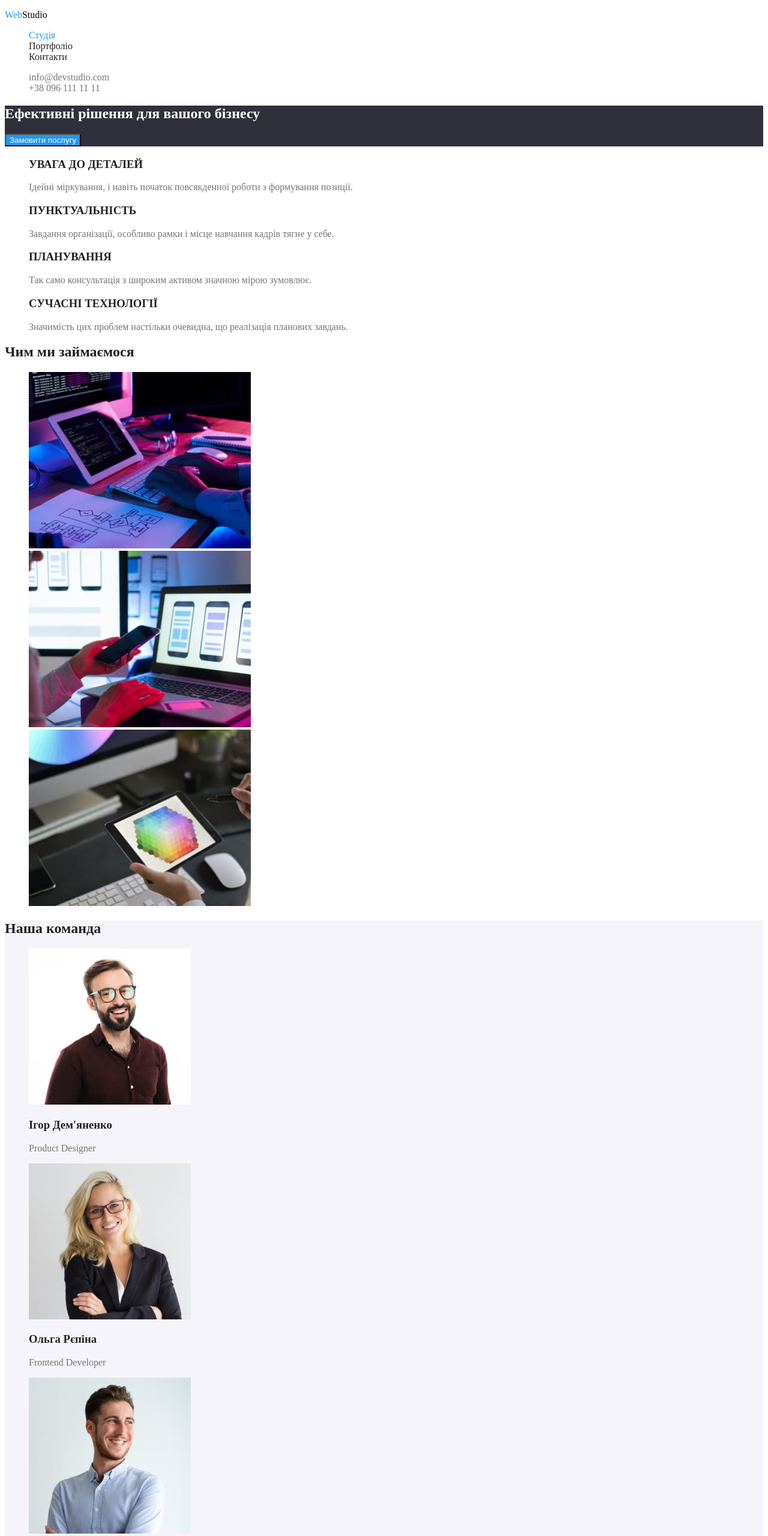
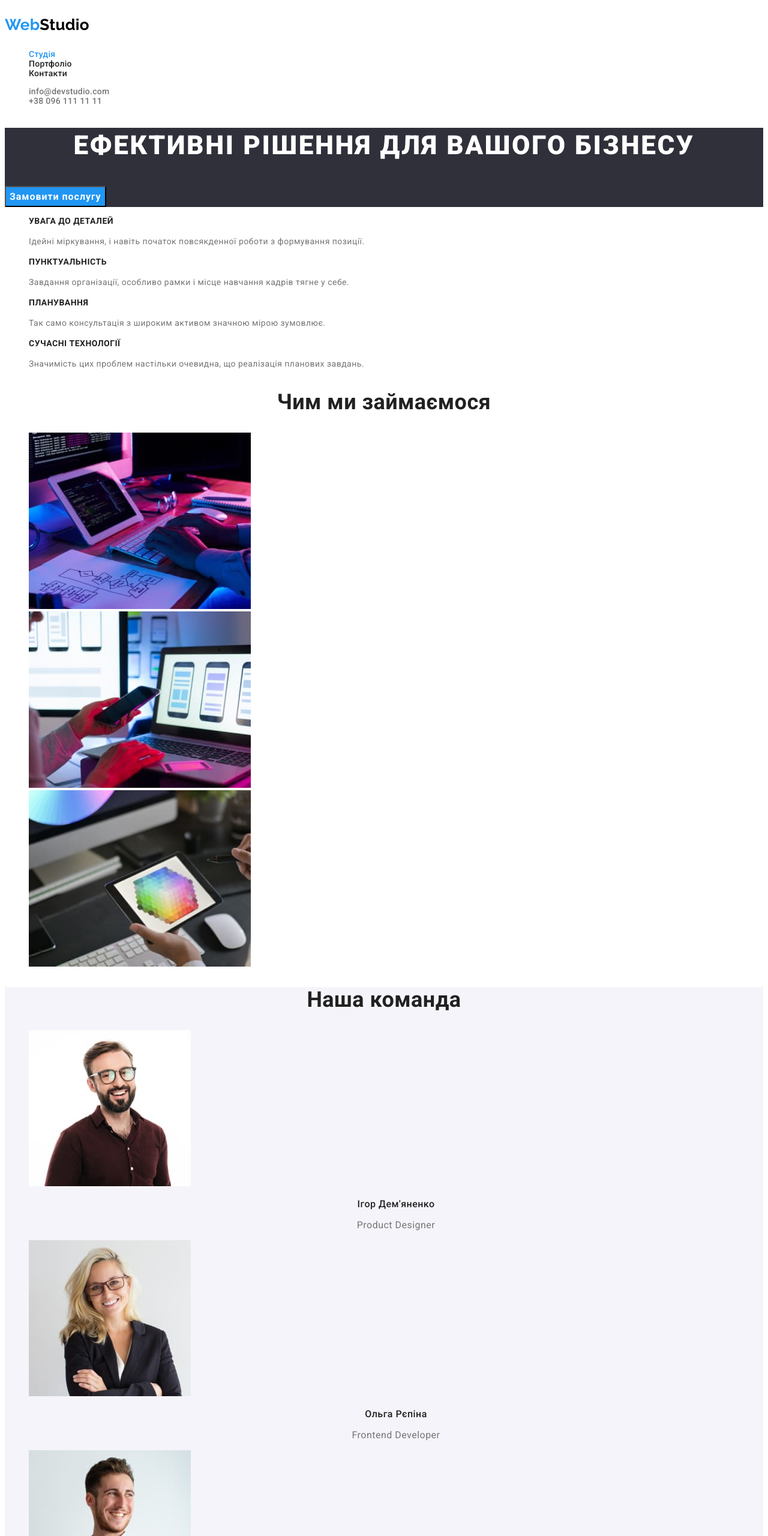
Before and after one commit to DmytroBrekalo/goit-markup-hw-02, a plain HTML site: page index.html in a window 1280 px wide. Shown: the top 2560 px of the page at 60% size. Drawn offline with Linux system fonts and the light colour scheme.

Commit message:
додано шрифти

```diff
--- a/css/styles.css
+++ b/css/styles.css
@@ -1,6 +1,8 @@
 body{
     background-color: #FFFFFF;
     color: #757575;
+    font-family: Roboto, sans-serif;
+    letter-spacing: 0.03em;
 }
 
 /* Nav */
@@ -16,12 +18,23 @@ ul{
 .logo,
 .logo-foot{
     color: #2196F3;
+    font-family: Raleway, sans-serif;
+    font-weight: 700;
+    font-size: 26px;
+    line-height: 1.19;
 }
 
 .logo span{
     color: #000000;
 }
 
+
+.head-list{
+    font-weight: 500;
+    font-size: 14px;
+    line-height: 1.14;
+    letter-spacing: 0.02em;
+}
 .site-nav .link{
     color: #212121;
 }
@@ -51,11 +64,28 @@ ul{
 
 .action-title{
     color: #FFFFFF;
+    font-weight: 900;
+    font-size: 44px;
+    line-height: 1.36;
+    text-align: center;
+    letter-spacing: 0.06em;
+    text-transform: uppercase;
+}
+
+button{
+    font-family: inherit;
 }
 
 .button{
     background-color: #2196F3;
     color: #FFFFFF;
+    font-weight: 700;
+    font-size: 16px;
+    line-height: 1.87;
+    display: flex;
+    align-items: center;
+    text-align: center;
+    letter-spacing: 0.06em;
 }
 
 /* Features */
@@ -73,25 +103,49 @@ ul{
     margin: -1px;
 }
 
-.features-tittle{
+.features-title{
     color: #212121;
+    font-weight: 700;
+    font-size: 14px;
+    line-height: 1.14;
+    text-transform: uppercase;
+}
+
+.features .text{
+    font-weight: 400;
+    font-size: 14px;
+    line-height: 1.71;
 }
 
 /* work */
 
-.work-tittle,
-.team-tittle{
+.work-title,
+.team-title{
     color: #212121;
+    font-weight: 700;
+    font-size: 36px;
+    line-height: 1.17;
+    text-align: center
 }
 
 .team{
     background-color: #F5F4FA;
 }
 
-.team-list .tittle{
+.team-list .title{
     color: #212121;
+    font-weight: 500;
+    font-size: 16px;
+    line-height: 1.19;
+    text-align: center;
 }
 
+.team-list .text{
+    font-weight: 400;
+    font-size: 16px;
+    line-height: 1.19;
+    text-align: center;
+}
 /* foot */
 
 .page-foot{
@@ -102,21 +156,50 @@ ul{
     color: #FFFFFF;
 }
 
+address{
+    font-style: inherit;
+}
 .contacts-foot .link{
     color: rgba(255, 255, 255, 0.6);
+    font-weight: 400;
+    font-size: 14px;
+    line-height: 1.71;
 }
 
 .contacts-foot .map{
     color: #FFFFFF;
+    font-weight: 400;
+    font-size: 14px;
+    line-height: 1.71;
 }
 
 /* Portfolio */
 
 .button-filters{
     background-color: #F5F4FA;
-    color: #212121
+    color: #212121;
+    font-weight: 500;
+    font-size: 16px;
+    line-height: 1.63;
+    text-align: center;
+}
+
+.button-filters:hover,
+.button-filters:focus{
+    background-color: #2196F3;
+    color: #FFFFFF;
 }
 
 .cards-title{
     color: #212121;
+    font-weight: 700;
+    font-size: 18px;
+    line-height: 2;
+    letter-spacing: 0.06em;
 }
+
+.cards .text{
+    font-weight: 400;
+    font-size: 16px;
+    line-height: 1.88;
+}
--- a/index.html
+++ b/index.html
@@ -5,10 +5,14 @@
     <meta http-equiv="X-UA-Compatible" content="IE=edge" />
     <meta name="viewport" content="width=device-width, initial-scale=1.0" />
     <title>Студія</title>
+    <link
+      href="https://fonts.googleapis.com/css2?family=Raleway:wght@700&family=Roboto:wght@400;500;700;900&display=swap"
+      rel="stylesheet"
+    />
     <link rel="stylesheet" href="./css/styles.css" />
   </head>
   <body>
-    <header>
+    <header class="head-list">
       <nav>
         <a href="./index.html" class="logo">
           <p>Web<span>Studio</span></p>
@@ -45,28 +49,28 @@
         <h2 class="visually-hidden">Наші особливості</h2>
         <ul>
           <li>
-            <h3 class="features-tittle">УВАГА ДО ДЕТАЛЕЙ</h3>
-            <p>
+            <h3 class="features-title">УВАГА ДО ДЕТАЛЕЙ</h3>
+            <p class="text">
               Ідейні міркування, і навіть початок повсякденної роботи з
               формування позиції.
             </p>
           </li>
           <li>
-            <h3 class="features-tittle">ПУНКТУАЛЬНІСТЬ</h3>
-            <p>
+            <h3 class="features-title">ПУНКТУАЛЬНІСТЬ</h3>
+            <p class="text">
               Завдання організації, особливо рамки і місце навчання кадрів тягне
               у себе.
             </p>
           </li>
           <li>
-            <h3 class="features-tittle">ПЛАНУВАННЯ</h3>
-            <p>
+            <h3 class="features-title">ПЛАНУВАННЯ</h3>
+            <p class="text">
               Так само консультація з широким активом значною мірою зумовлює.
             </p>
           </li>
           <li>
-            <h3 class="features-tittle">СУЧАСНІ ТЕХНОЛОГІЇ</h3>
-            <p>
+            <h3 class="features-title">СУЧАСНІ ТЕХНОЛОГІЇ</h3>
+            <p class="text">
               Значимість цих проблем настільки очевидна, що реалізація планових
               завдань.
             </p>
@@ -77,7 +81,7 @@
       <!--Чим ми займаємося-->
 
       <section class="work">
-        <h2 class="work-tittle">Чим ми займаємося</h2>
+        <h2 class="work-title">Чим ми займаємося</h2>
         <ul>
           <li>
             <img
@@ -106,29 +110,29 @@
       <!--Наша команда-->
 
       <section class="team">
-        <h2 class="team-tittle">Наша команда</h2>
+        <h2 class="team-title">Наша команда</h2>
         <ul class="team-list">
           <li>
             <img src="./images/p1.jpg" alt="Ігор Дем'яненко" width="270" />
-            <h3 class="tittle">Ігор Дем'яненко</h3>
-            <p>Product Designer</p>
+            <h3 class="title">Ігор Дем'яненко</h3>
+            <p class="text">Product Designer</p>
           </li>
           <li>
             <img src="./images/p2.jpg" alt="Ольга Рєпіна" width="270" />
-            <h3 class="tittle">Ольга Рєпіна</h3>
-            <p>Frontend Developer</p>
+            <h3 class="title">Ольга Рєпіна</h3>
+            <p class="text">Frontend Developer</p>
           </li>
           <li>
             <img src="./images/p3.jpg" alt="Микола Тарасов" width="270" />
-            <h3 class="tittle">Микола Тарасов</h3>
-            <p>Marketing</p>
+            <h3 class="title">Микола Тарасов</h3>
+            <p class="text">Marketing</p>
           </li>
 
           <li></li>
           <li>
             <img src="./images/p4.jpg" alt="Михайло Єрмаков" width="270" />
-            <h3>Михайло Єрмаков</h3>
-            <p>UI Designer</p>
+            <h3 class="title">Михайло Єрмаков</h3>
+            <p class="text">UI Designer</p>
           </li>
         </ul>
       </section>
```
Also changed, not shown: portfolio.html (+24 -19 lines).
